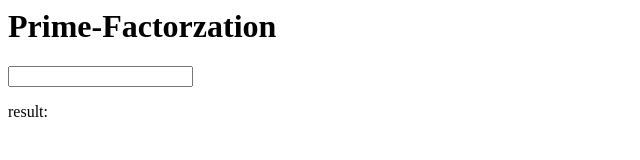
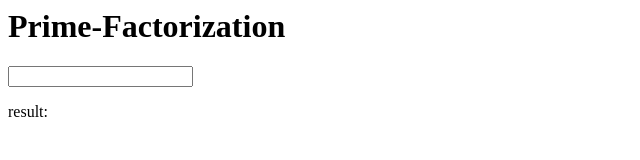
Before and after one commit to katsuta1104/prime-factorization, a plain HTML site: page index.html in a window 1280 px wide. Shown: the full height of the page, 0-640 px from the left. Drawn offline with Linux system fonts and the light colour scheme.

Commit message:
Update index.html

```diff
--- a/index.html
+++ b/index.html
@@ -1,4 +1,4 @@
-<h1>Prime-Factorzation</h1>
+<h1>Prime-Factorization</h1>
 <input id = "prime-factorization" type = "number">
 <p>result:  <span id= "result"></span></p>
 <script src = "script.js"></script>
```
